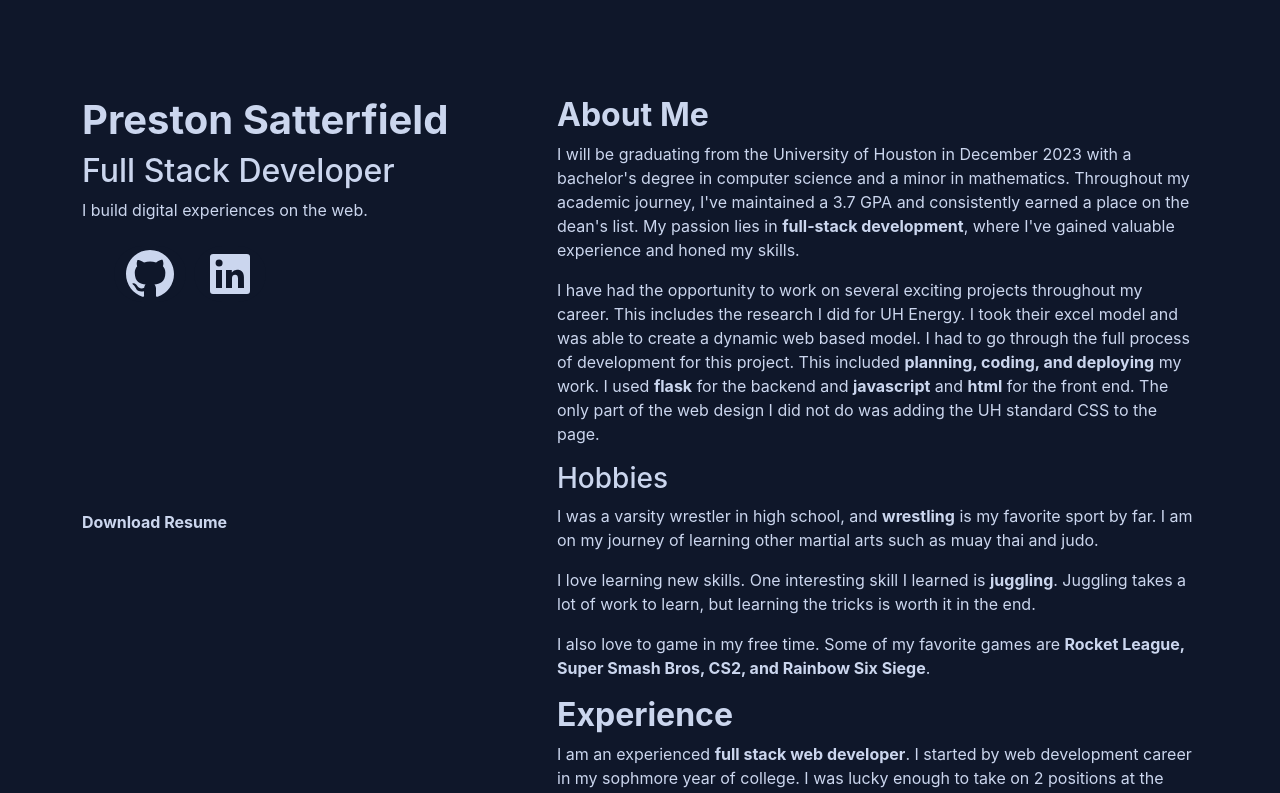
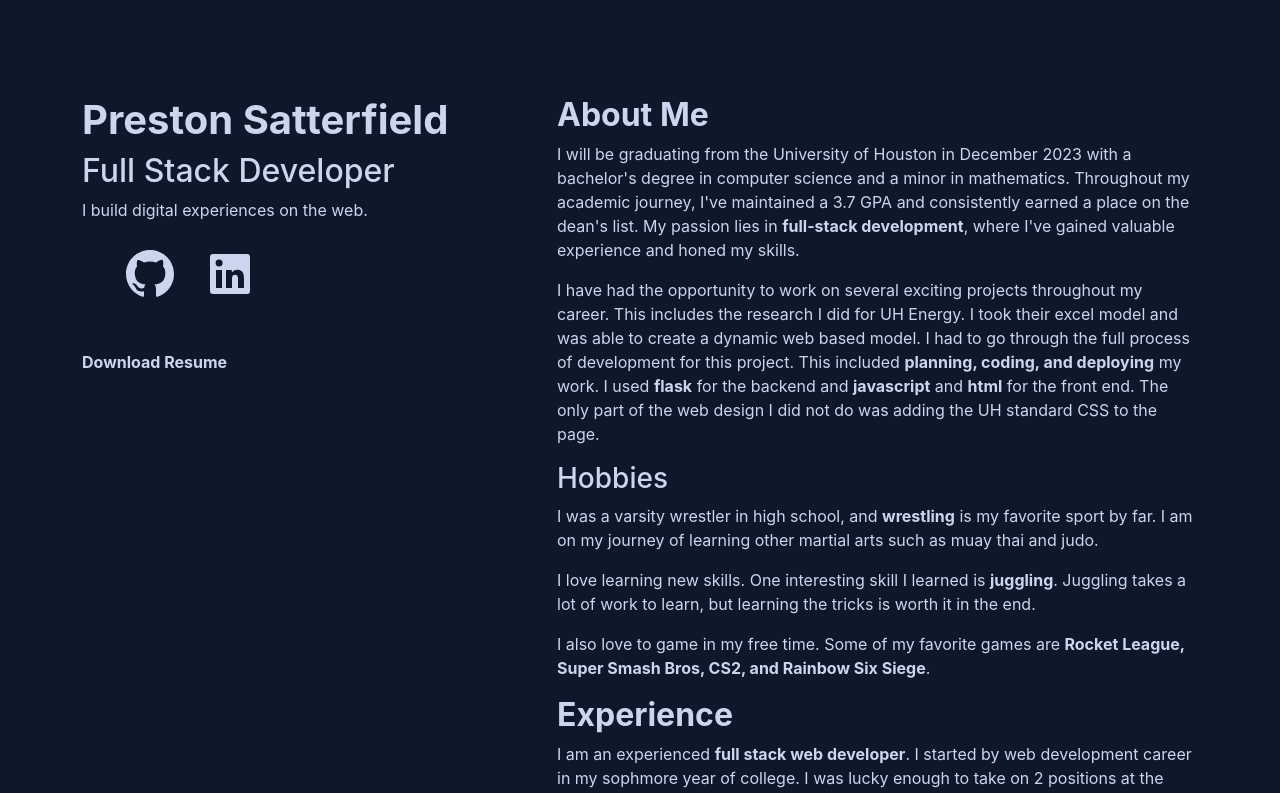
Before and after one commit to pdsatter/Portfolio, a React (Create React App) app in the folder portfolio-app/: page / in a window 1280 px wide. Shown: the top 793 px of the page. Built offline with nearby package versions, Linux system fonts and the light colour scheme.

Commit message:
update resume padding

```diff
--- a/portfolio-app/src/App.css
+++ b/portfolio-app/src/App.css
@@ -140,7 +140,7 @@ ul li, ol li{
   }
 
   .resume-padding {
-    padding-top: 12rem;
+    padding-top: 2rem;
   }
 
   .main-body {
```
